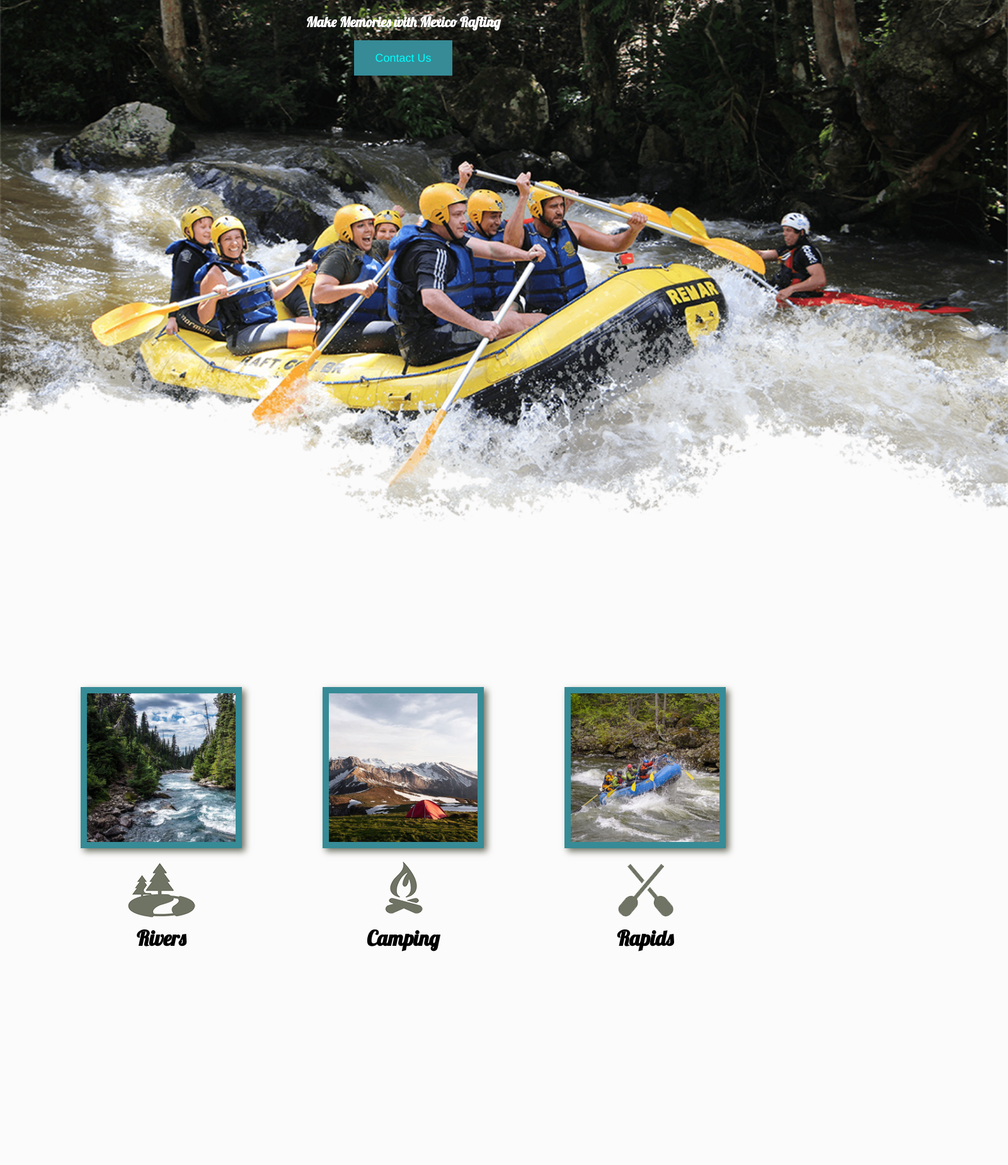
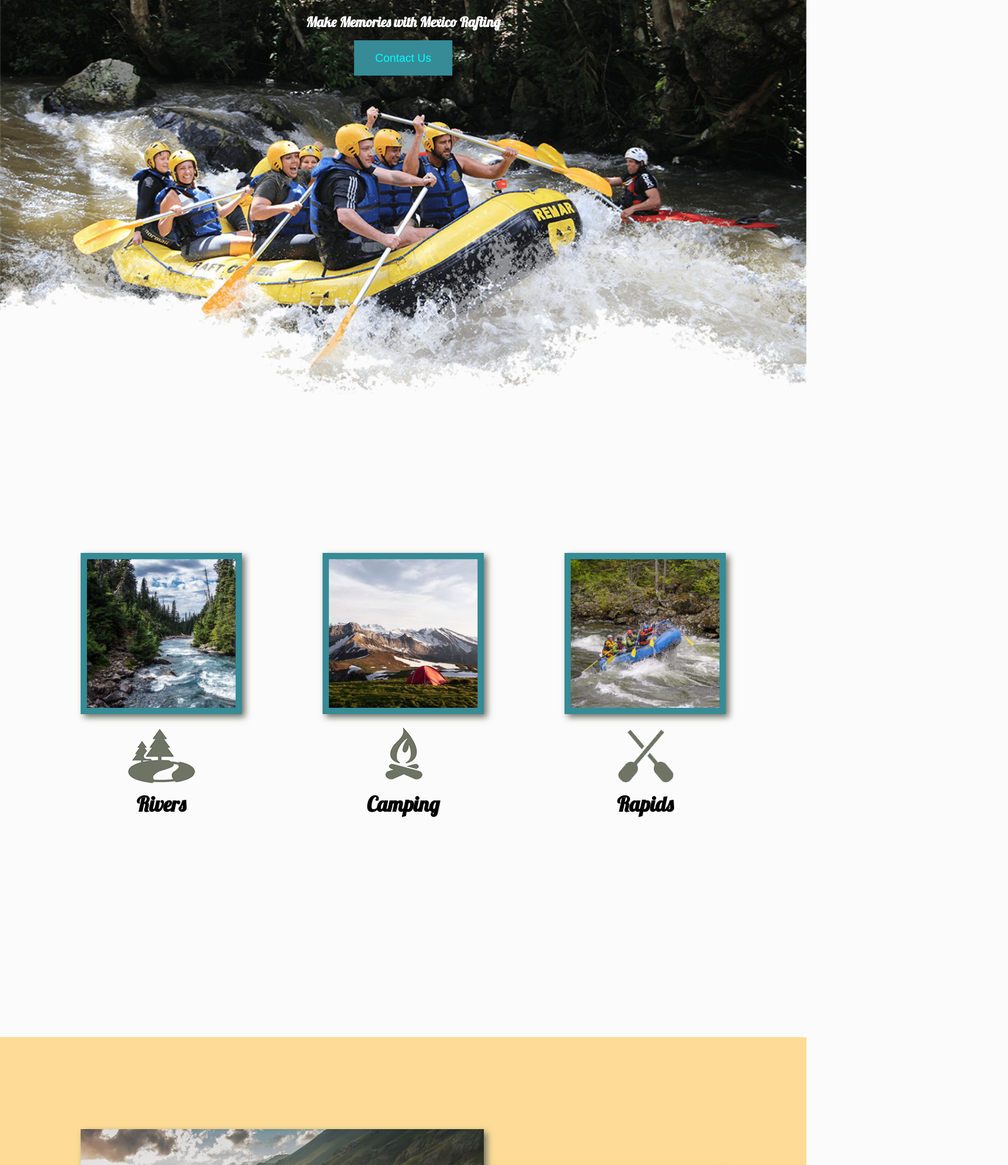
Before and after one commit to robledocr/WDD130, a plain HTML site: page wwr/index.html in a window 1280 px wide. Shown: the part 177-2027 px from the top of the page at 63% size, 1600 px wide, since content can reach past the window. Drawn offline with Linux system fonts and the light colour scheme; a web font is replaced by a local one.

Commit message:
w7 Assignations

```diff
--- a/wwr/styles/style.css
+++ b/wwr/styles/style.css
@@ -77,7 +77,7 @@ nav a {
     text-align: center;
 }
 
-main {
+main section{
     text-align: center;
 }
 
@@ -146,7 +146,7 @@ footer, .social img {
 }
 
 #hero-img {
-    width: 1600px;
+    width: 100%;
 }
 
 .msg {
@@ -271,3 +271,7 @@ nav {
     grid-column: 8/10;
     grid-row: 2/3;
 }
+
+main section img {
+    box-sizing: border-box;
+}
```
